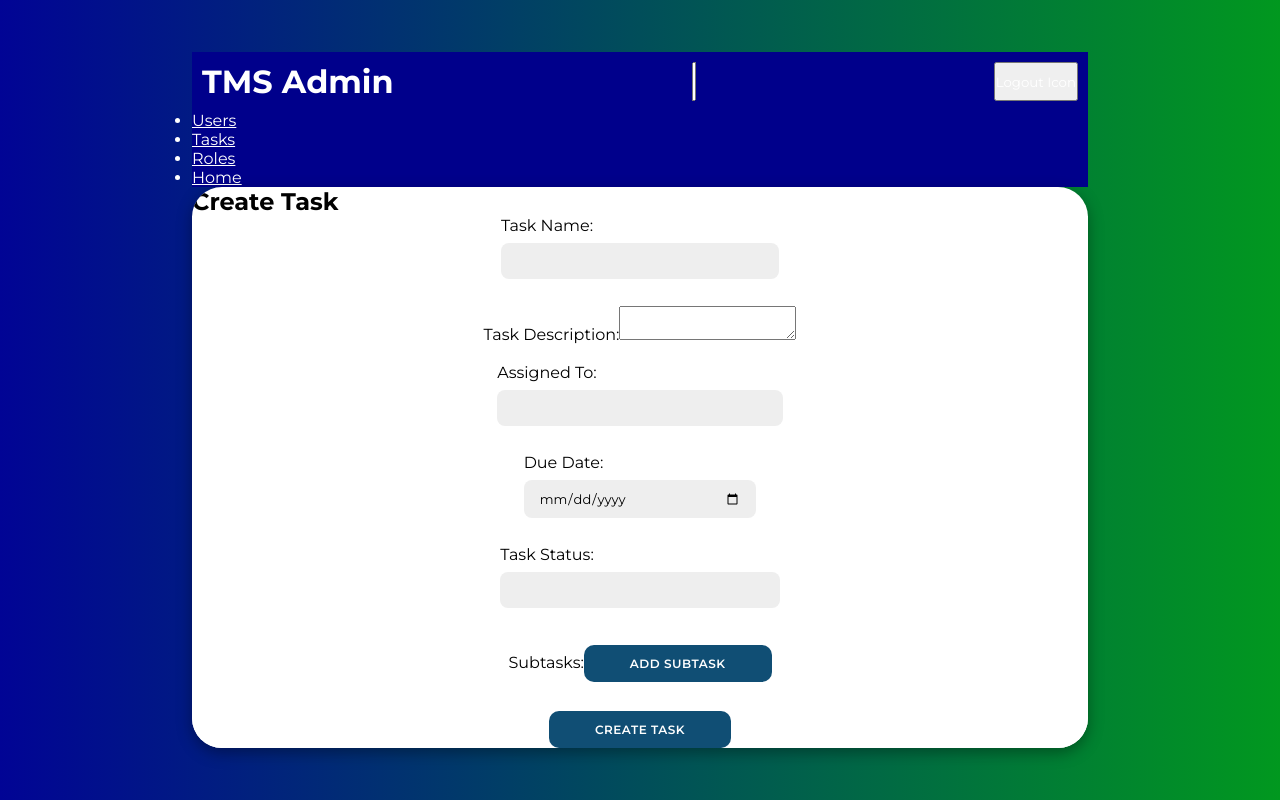
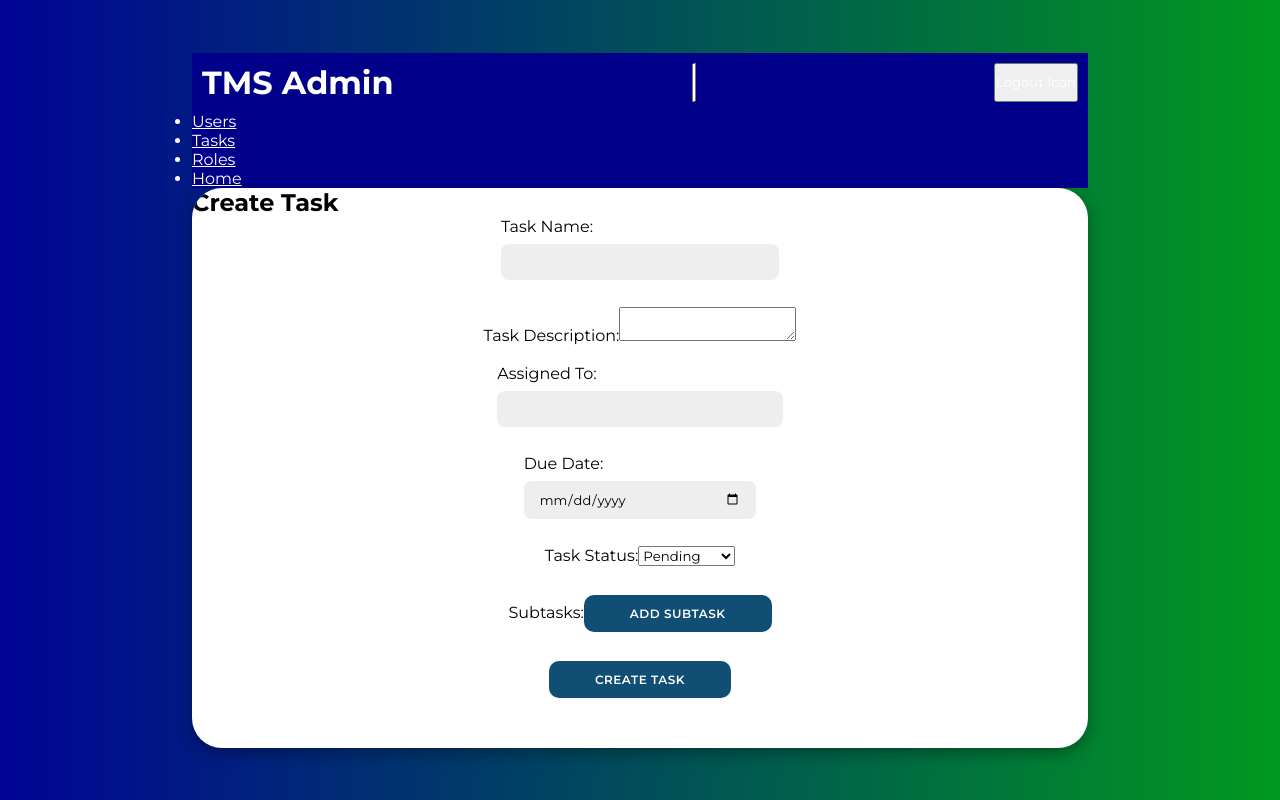
Before and after one commit to TMSMERN/task_management_mern, a React (Create React App) app in the folder frontend/: page /admin in a window 1280 px wide. Built offline with nearby package versions, Linux system fonts and the light colour scheme.

Commit message:
Task Status enum values are added.

```diff
--- a/frontend/src/adminDashboard/tasks.js
+++ b/frontend/src/adminDashboard/tasks.js
@@ -108,11 +108,11 @@ const Tasks = () => {
         <br />
         <label>
           Task Status:
-          <input
-            type="text"
-            value={taskStatus}
-            onChange={handleTaskStatusChange}
-          />
+            <select value={taskStatus} onChange={handleTaskStatusChange}>
+                    <option value="pending">Pending</option>
+                    <option value="done">Done</option>
+                    <option value="in_progress">In Progress</option>
+            </select>
         </label>
         <br />
         <label>
```
Also changed, not shown: 1 other file (tests, documents, lock files or other folders).
